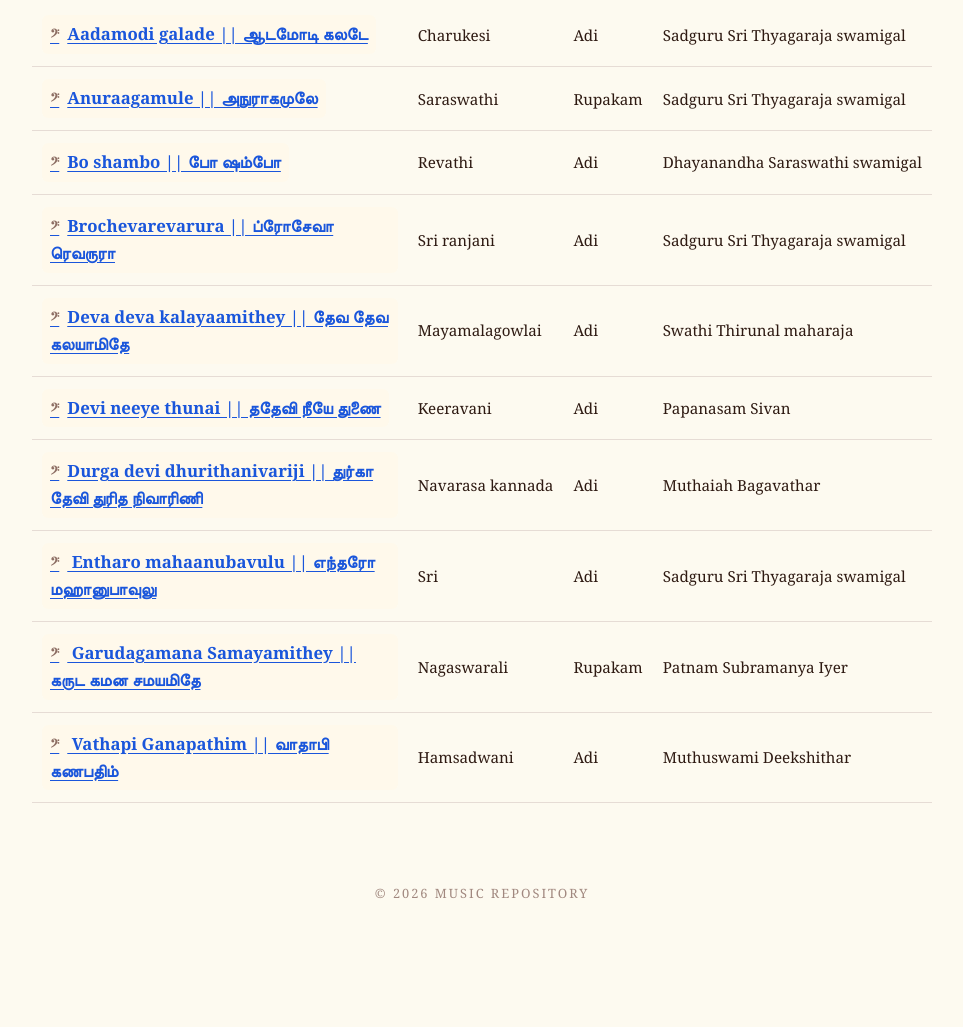
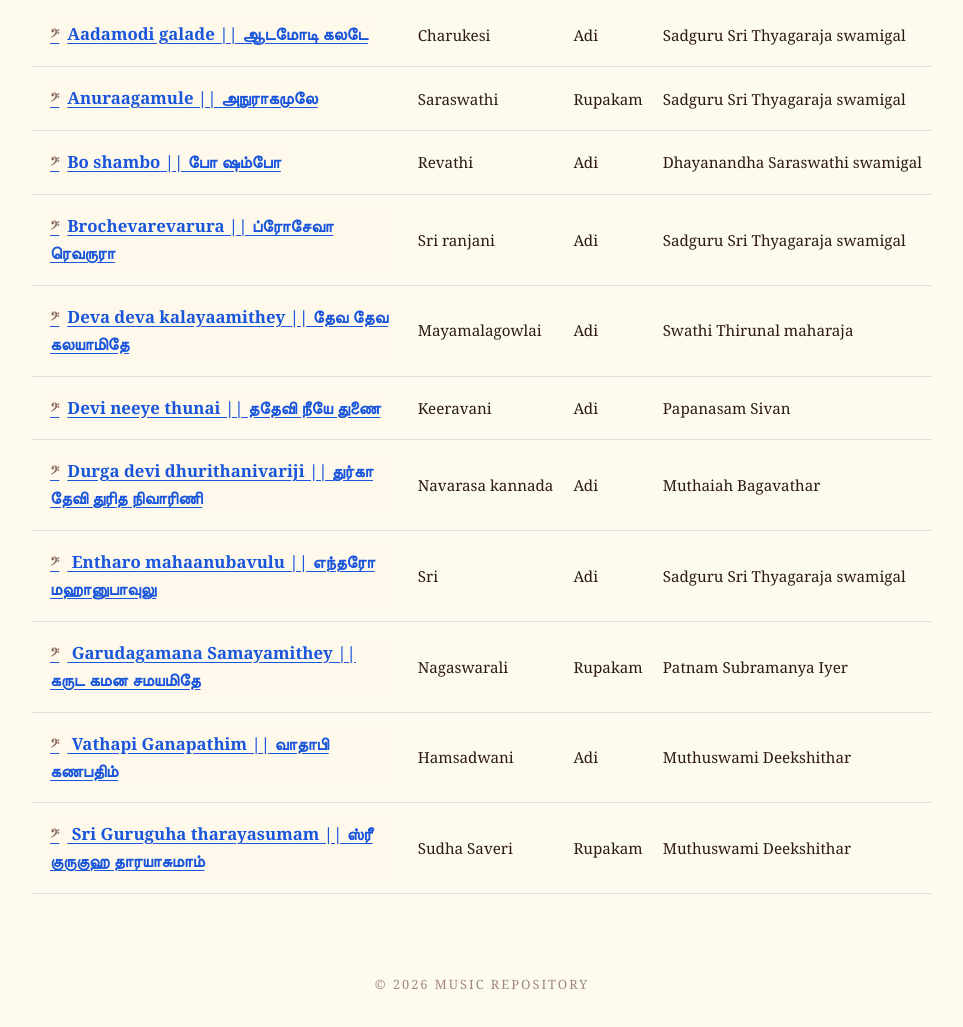
Before and after one commit to svenka22/music-notes, a plain HTML site: page index.html in a window 1280 px wide. Shown: the part 668-1695 px from the top of the page, without its empty margins (158-1121 px from the left). Before the commit the page ends 1612 px from the top, so only its background shows below. Drawn offline with Linux system fonts and the light colour scheme.

Commit message:
Add new entry for Sri Guruguha tharayasumam

```diff
--- a/index.html
+++ b/index.html
@@ -234,6 +234,14 @@
                     <td class="meta">Adi</td>
                     <td class="meta">Muthuswami Deekshithar</td>
                 </tr>
+                <tr>
+                    <td class="title">
+                        <a href="pdfs/SriGuruguhaTharayasumam.pdf" target="_blank" rel="noopener noreferrer"><span class="pdf-icon">𝄢</span> Sri Guruguha tharayasumam || ஸ்ரீ குருகுஹ தாரயாசுமாம்</a>
+                    </td>
+                    <td class="meta">Sudha Saveri</td>
+                    <td class="meta">Rupakam</td>
+                    <td class="meta">Muthuswami Deekshithar</td>
+                </tr>
             </tbody>
         </table>
         </div>
```
